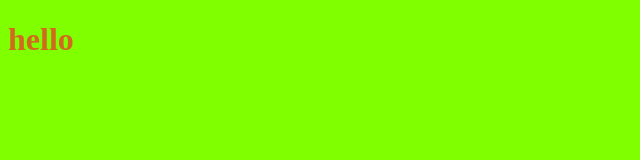
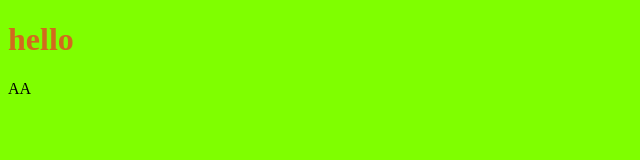
Before and after one commit to Imad2222/MYPROJET, a plain HTML site: page index.html in a window 1280 px wide. Shown: the full height of the page, 0-640 px from the left. Drawn offline with Linux system fonts and the light colour scheme.

Commit message:
changement

```diff
--- a/index.html
+++ b/index.html
@@ -8,5 +8,6 @@
 </head>
 <body>
     <h1>hello</h1>
+    <p>AA</p>
 </body>
 </html>
```
